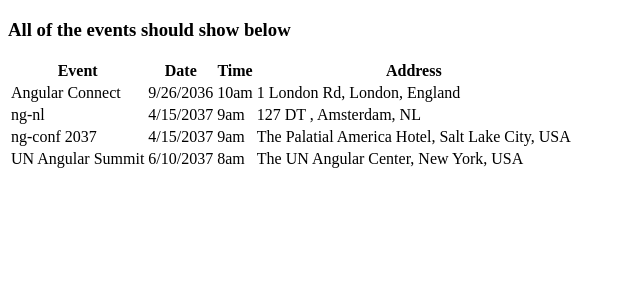
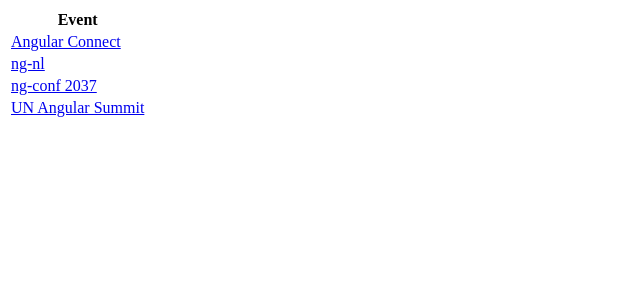
Before and after one commit to FrancoFonzo/Angular_GSC_UTN, an Angular app in the folder Frontend/Angular/ejercicio15/: page /events in a window 1280 px wide. Shown: the top 300 px of the page, without its empty margins (0-640 px from the left). Built offline with nearby package versions, Linux system fonts and the light colour scheme.

Commit message:
Add ejercicio 17 y 18

```diff
--- a/Frontend/Angular/ejercicio15/src/app/app-routing.module.ts
+++ b/Frontend/Angular/ejercicio15/src/app/app-routing.module.ts
@@ -1,9 +1,11 @@
 import { NgModule } from '@angular/core';
 import { RouterModule, Routes } from '@angular/router';
 import { EventsListComponent } from './events-list/events-list.component';
+import { EventDetailComponent } from './event-detail/event-detail.component';
 
 const routes: Routes = [
   { path: 'events', component: EventsListComponent },
+  { path: 'event/:id', component: EventDetailComponent },
   { path: '', redirectTo: '/events', pathMatch: 'full' }
 ];
 
--- a/Frontend/Angular/ejercicio15/src/app/app.module.ts
+++ b/Frontend/Angular/ejercicio15/src/app/app.module.ts
@@ -4,11 +4,13 @@
 import { AppComponent } from './app.component';
 import { EventsListComponent } from './events-list/events-list.component';
 import { AppRoutingModule } from './app-routing.module';
+import { EventDetailComponent } from './event-detail/event-detail.component';
 
 @NgModule({
   declarations: [
     AppComponent,
-    EventsListComponent
+    EventsListComponent,
+    EventDetailComponent
   ],
   imports: [
     BrowserModule,
--- /dev/null
+++ b/Frontend/Angular/ejercicio15/src/app/event-detail/event-detail.component.html
@@ -0,0 +1,8 @@
+<div *ngIf="event">
+    <h1>{{event.name}}</h1>
+    <div>Date: {{event.date}}</div>
+    <div>Time: {{event.time}}</div>
+    <div>Address: {{event.location.address}}, {{event.location.city}}, {{event.location.country}}</div>
+</div>
+
+<div *ngIf="!event">Event not found!</div>
--- /dev/null
+++ b/Frontend/Angular/ejercicio15/src/app/event-detail/event-detail.component.ts
@@ -0,0 +1,25 @@
+import { Component, OnInit } from '@angular/core';
+import { ActivatedRoute } from '@angular/router';
+import { EventsService } from '../events.service';
+import { IEvent } from '../iEvent';
+
+@Component({
+  selector: 'app-event-detail',
+  templateUrl: './event-detail.component.html',
+  styleUrls: ['./event-detail.component.css']
+})
+export class EventDetailComponent implements OnInit {
+
+  event: IEvent | undefined;
+
+  constructor(
+    private route: ActivatedRoute,
+    private eventService: EventsService
+  ) {}
+
+  ngOnInit(): void {
+    const id = Number(this.route.snapshot.paramMap.get('id'));
+    this.event = this.eventService.getOne(id);
+  }
+
+}
--- a/Frontend/Angular/ejercicio15/src/app/events-list/events-list.component.html
+++ b/Frontend/Angular/ejercicio15/src/app/events-list/events-list.component.html
@@ -1,21 +1,15 @@
 <div>
-  <h3>All of the events should show below</h3>
-
   <table>
     <thead>
       <tr>
         <th>Event</th>
-        <th>Date</th>
-        <th>Time</th>
-        <th>Address</th>
       </tr>
     </thead>
     <tbody>
       <tr *ngFor="let event of getEvents()">
-        <td>{{event.name}}</td>
-        <td>{{event.date}} </td>
-        <td>{{event.time}}</td>
-        <td>{{event.location.address}}, {{event.location.city}}, {{event.location.country}}</td>
+        <td>
+          <a [routerLink]="['/event', event.id]">{{event.name}}</a>
+        </td>
       </tr>
     </tbody>
   </table>
--- a/Frontend/Angular/ejercicio15/src/app/events-list/events-list.component.ts
+++ b/Frontend/Angular/ejercicio15/src/app/events-list/events-list.component.ts
@@ -1,5 +1,6 @@
 import { Component, OnInit } from '@angular/core';
 import { EventsService } from '../events.service';
+import { IEvent } from '../iEvent';
 
 @Component({
   selector: 'app-events-list',
@@ -8,15 +9,7 @@
 })
 export class EventsListComponent implements OnInit {
 
-  events: {
-      name: string;
-      date: string;
-      time: string;
-      location: {
-          address: string;
-          city: string;
-          country: string;
-      }}[] = []; //TODO: Add IEvents -> events: IEvents[]
+  events: IEvent[] = [];
 
   constructor(private eventService: EventsService) { }
 
--- a/Frontend/Angular/ejercicio15/src/app/events.service.ts
+++ b/Frontend/Angular/ejercicio15/src/app/events.service.ts
@@ -1,12 +1,14 @@
 import { Injectable } from '@angular/core';
+import { IEvent } from './iEvent';
 
 @Injectable({
   providedIn: 'root'
 })
 export class EventsService {
 
-  events = [
+  events: IEvent[] = [
     {
+      id: 1,
       name: 'Angular Connect',
       date: '9/26/2036',
       time: '10am',
@@ -17,6 +19,7 @@
       }
     },
     {
+      id: 2,
       name: 'ng-nl',
       date: '4/15/2037',
       time: '9am',
@@ -27,6 +30,7 @@
       }
     },
     {
+      id: 3,
       name: 'ng-conf 2037',
       date: '4/15/2037',
       time: '9am',
@@ -37,6 +41,7 @@
       }
     },
     {
+      id: 4,
       name: 'UN Angular Summit',
       date: '6/10/2037',
       time: '8am',
@@ -53,4 +58,8 @@
   getEvents(){
     return this.events;
   }
+
+  getOne(id: number): IEvent | undefined{
+    return this.events.find(e => e.id == id);
+  }
 }
--- /dev/null
+++ b/Frontend/Angular/ejercicio15/src/app/iEvent.ts
@@ -0,0 +1,11 @@
+export interface IEvent {
+    id: number;
+    name: string;
+    date: string;
+    time: string;
+    location: {
+        address: string;
+        city: string;
+        country: string;
+    }
+}
```
Also changed, not shown: Frontend/Angular/ejercicio15/src/app/event-detail/event-detail.component.css (added), 1 other file (tests, documents, lock files or other folders).
